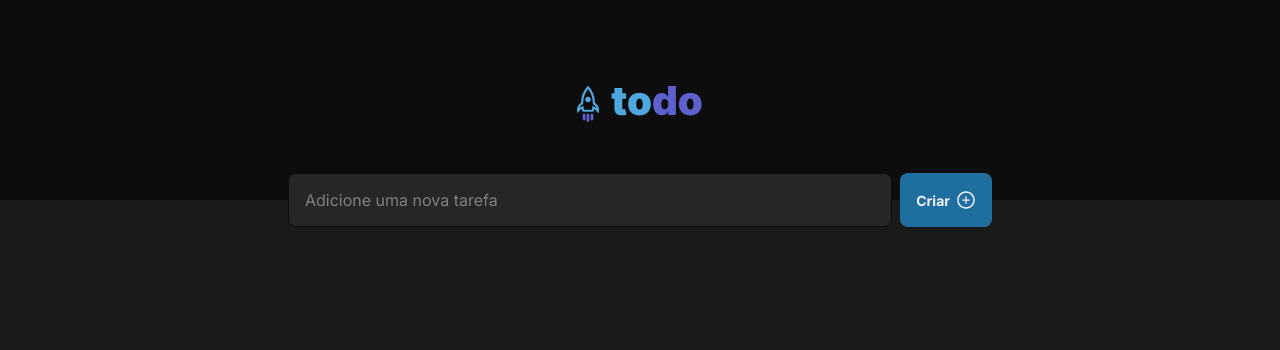
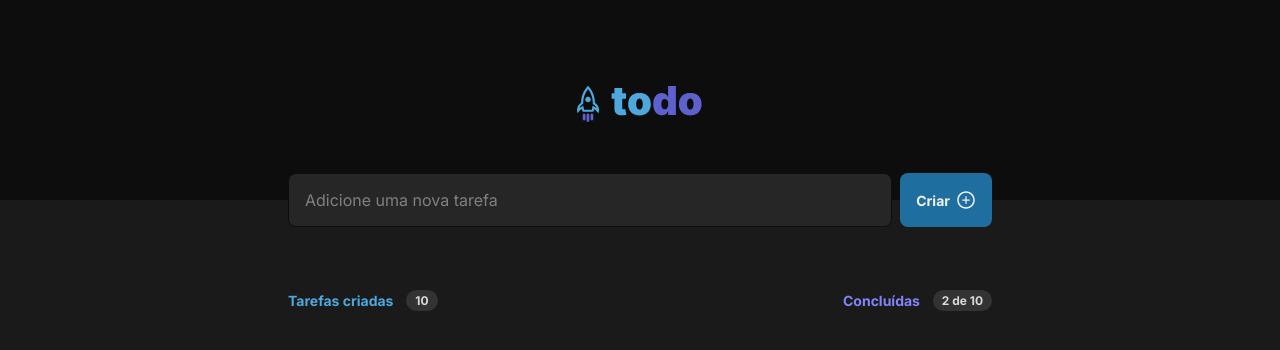
Before and after one commit to araujo-jp/todo-list, a React (Vite) app: page / in a window 1280 px wide. Shown: the top 350 px of the page. Built offline with nearby package versions, Linux system fonts and the light colour scheme.

Commit message:
Adicionando component Tasks

```diff
--- a/src/App.tsx
+++ b/src/App.tsx
@@ -1,9 +1,11 @@
 import { Header } from './components/Header'
+import { Tasks } from './components/Tasks'
 
 function App() {
   return (
     <>
       <Header />
+      <Tasks />
     </>
   )
 }
--- /dev/null
+++ b/src/components/Tasks/index.tsx
@@ -0,0 +1,22 @@
+import styles from './styles.module.css'
+
+export function Tasks() {
+  return (
+    <section className={styles.tasks}>
+      <header>
+
+        <div>
+          <p>Tarefas criadas</p>
+          <span>10</span>
+        </div>
+
+        <div>
+          <p className={styles.textPurple}>Concluídas</p>
+          <span>2 de 10</span>
+        </div>
+
+      </header>
+
+    </section>
+  )
+}
--- /dev/null
+++ b/src/components/Tasks/styles.module.css
@@ -0,0 +1,39 @@
+.tasks {
+  width: 100%;
+  max-width: 46rem;
+  margin: 0 auto;
+
+  margin-top: 5.625rem;
+  padding: 0 1rem;
+}
+
+.tasks header {
+  display: flex;
+  align-items: center;
+  justify-content: space-between;
+}
+
+.tasks header div {
+  display: flex;
+  align-items: center;
+  gap: 0.8rem;
+}
+
+.tasks header div p {
+  color: var(--blue);
+  font-size: 0.875rem;
+  font-weight: 700;
+}
+
+.tasks header div .textPurple {
+  color: var(--purple);
+}
+
+.tasks header div span {
+  background: var(--gray-400);
+  color: var(--gray-200);
+  padding: 3px 9px;
+  border-radius: 999px;
+  font-size: 0.75rem;
+  font-weight: 700;
+}
```
